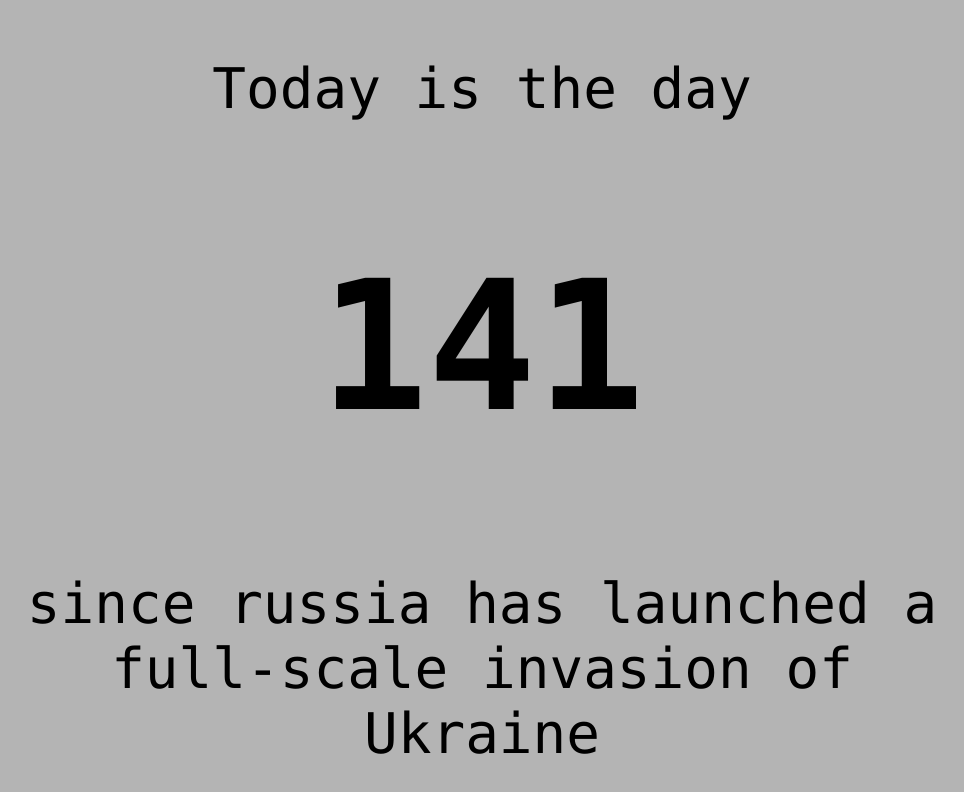
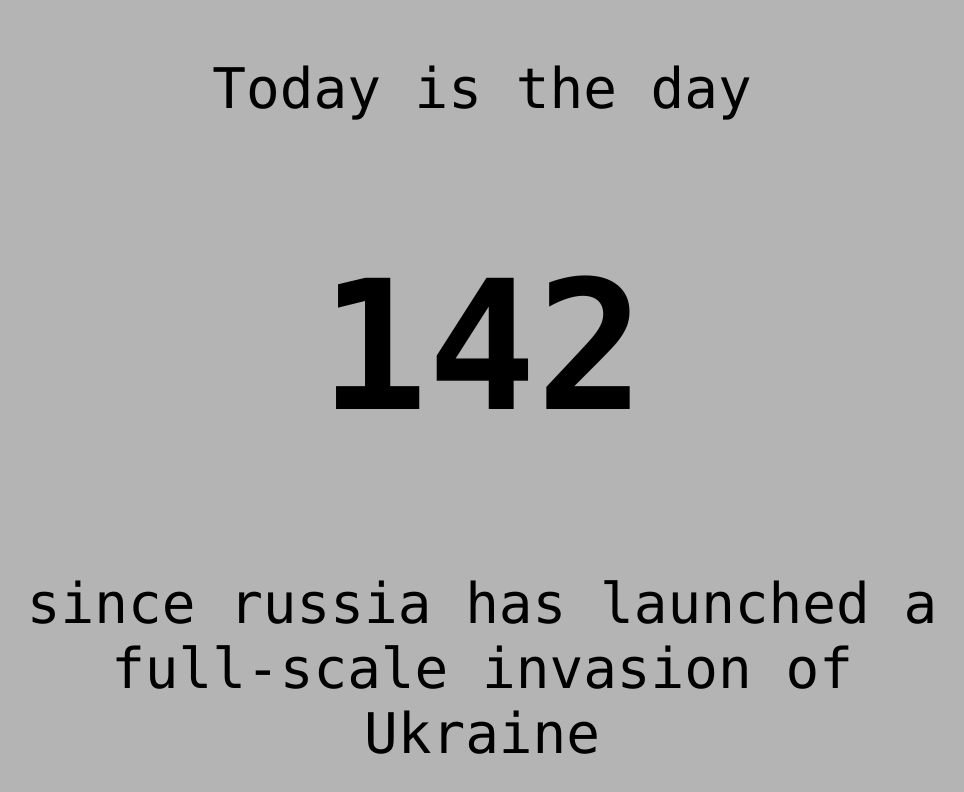
Before and after one commit to skvortsovden/todayisday, a plain HTML site: page index.html in a window 1280 px wide. Shown: the whole page, without its empty margins (158-1122 px from the left). Drawn offline with Linux system fonts and the light colour scheme.

Commit message:
Including today

```diff
--- a/index.html
+++ b/index.html
@@ -26,7 +26,7 @@ h1 { font-size: 180px; }
     const started = new Date("2/24/2022");
     const today = new Date();
     var timediff = today.getTime() - started.getTime();
-    var daydiff = timediff / (1000 * 60 * 60 * 24);
+    var daydiff = timediff / (1000 * 60 * 60 * 24) + 1;
     document.getElementById("todayis").innerHTML = Math.floor(daydiff);
 </script>
 
```
